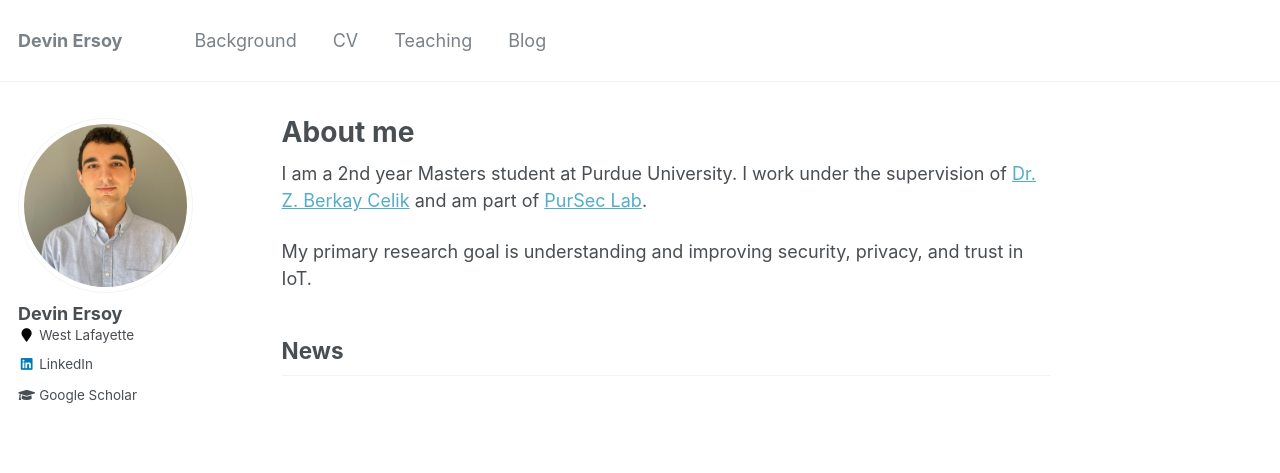
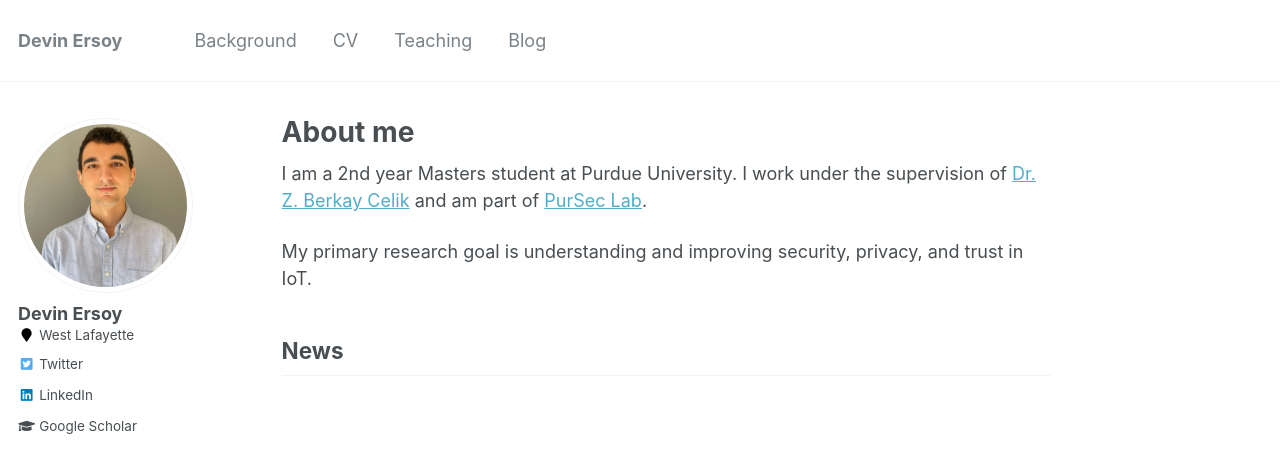
Before and after one commit to devinat1/devinat1.github.io, a Jekyll site: the page built from _pages/about.md, in a window 1280 px wide. Shown: the top 473 px of the page. Built offline with Jekyll 4.4.1, drawn with Linux system fonts in a browser that asks for light colours.

Commit message:
Changed from X to twitter name

```diff
--- a/_config.yml
+++ b/_config.yml
@@ -109,7 +109,7 @@ author:
   stackoverflow    : # http://stackoverflow.com/users/123456/username
   steam            :
   tumblr           :
-  X                : DevinErsoy496
+  twitter          : DevinErsoy496
   vine             :
   weibo            :
   xing             :
```
